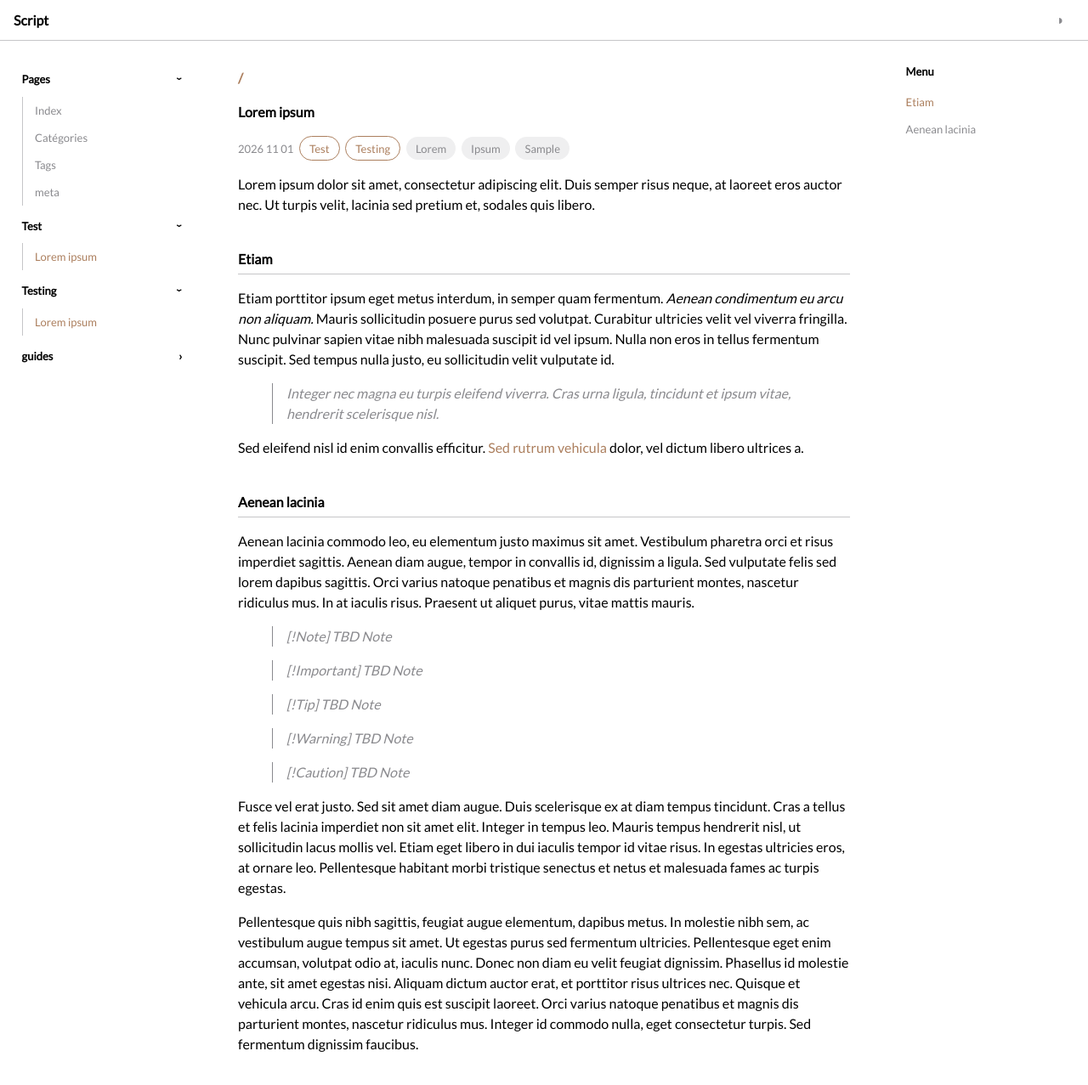
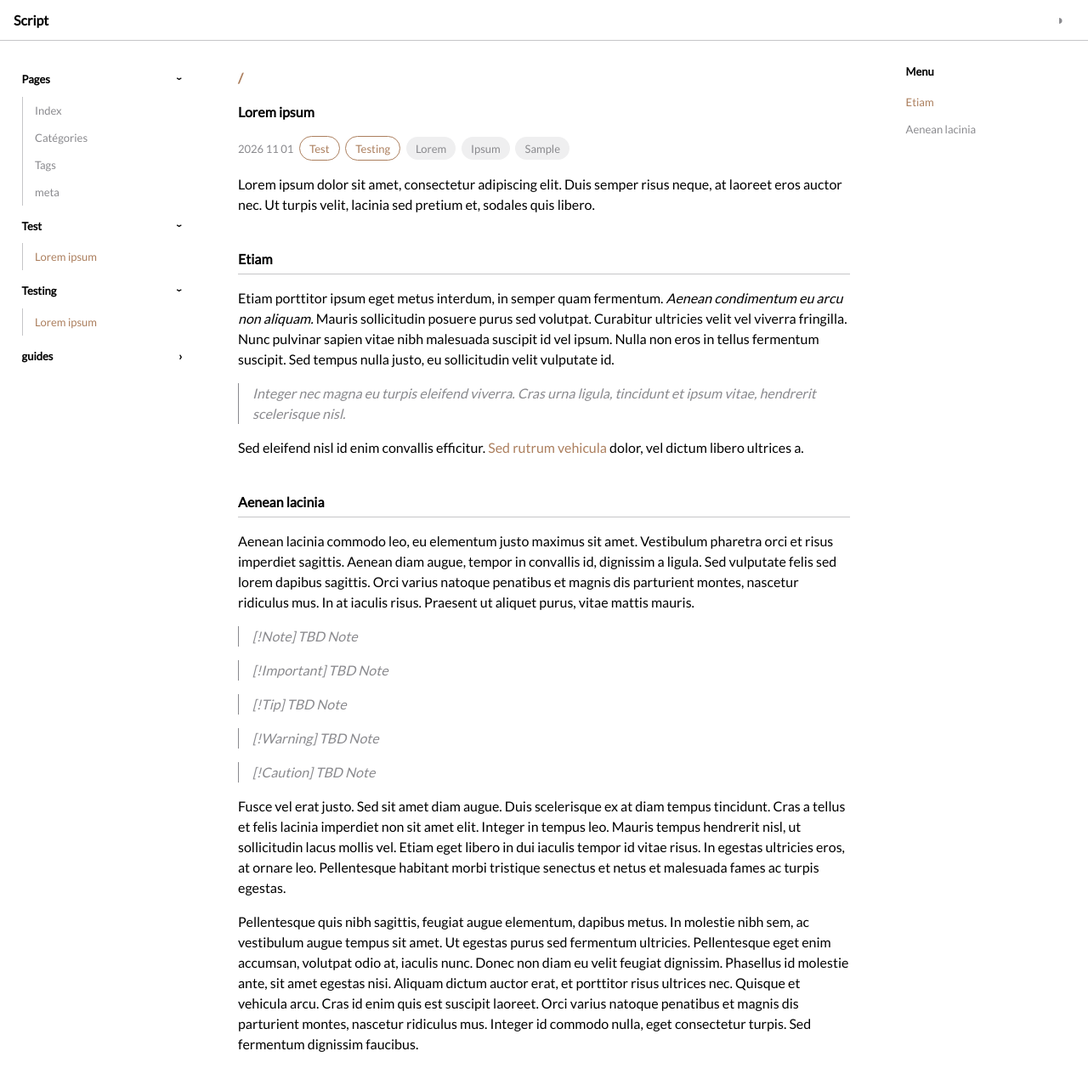
Before and after one commit to script-txt/script-txt.github.io, a Jekyll site: the page built from _posts/2026-11-01-Lorem-ipsum.md, in a window 1280 px wide and 1321 px high. Shown: the top 1277 px of the window at 85% size. Built offline with Jekyll 4.4.1, drawn with Linux system fonts in a browser that asks for light colours.

Commit message:
Update default.html

```diff
--- a/_layouts/default.html
+++ b/_layouts/default.html
@@ -40,7 +40,7 @@
   body { margin: 0; background: var(--bg); color: var(--fg); font-size: medium; line-height: 1.5em; font-family: "Lato", sans-serif; }
   a { color: var(--accent); text-decoration: none; }
 
-  blockquote { color: var(--muted); font-style: italic; color: var(--muted); margin-top: 1em; margin-bottom: 1em; padding-left: 1em; border-left: 1px solid var(--muted); }
+  blockquote { color: var(--muted); font-style: italic; color: var(--muted); margin-top: 1em; margin-bottom: 1em; margin-left: 0; padding-left: 1em; border-left: 1px solid var(--muted); }
   /* En-tête : fond pleine largeur, contenu limité à la largeur de la page */
 
   header {
```
